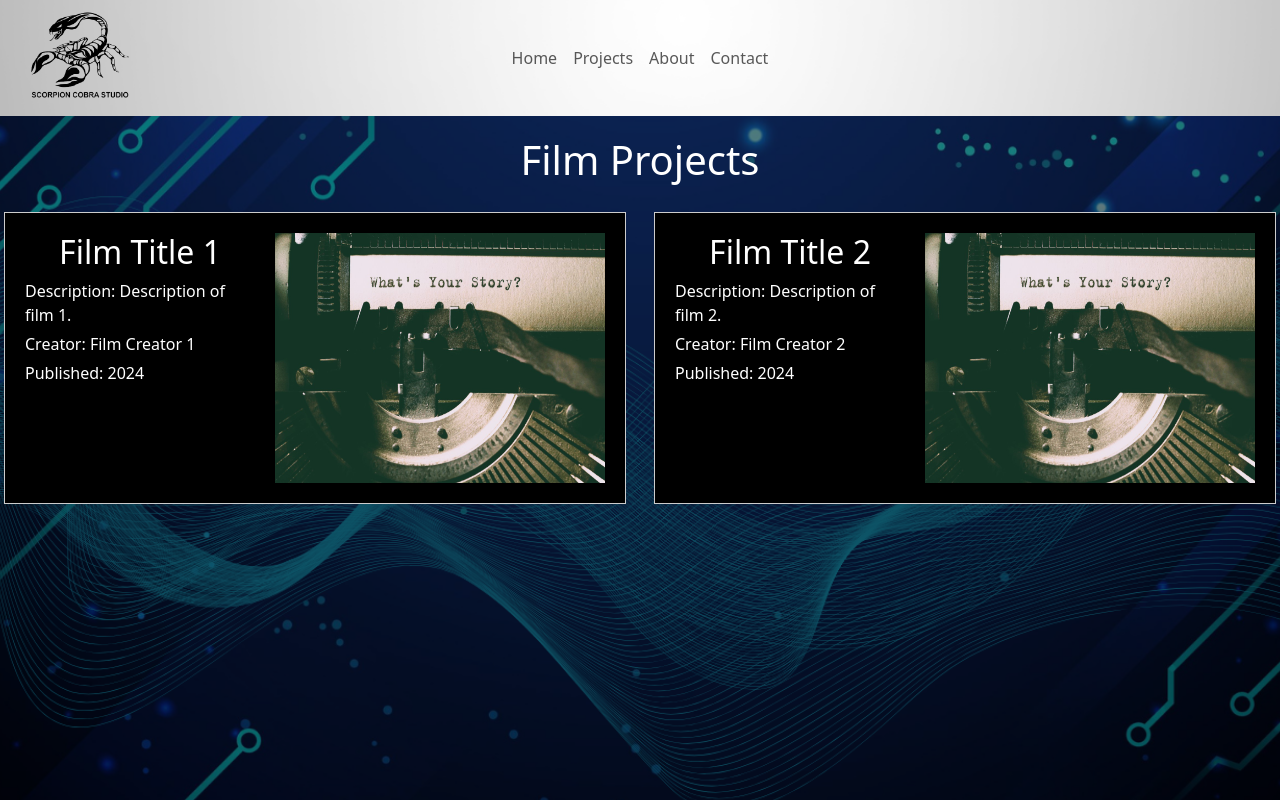
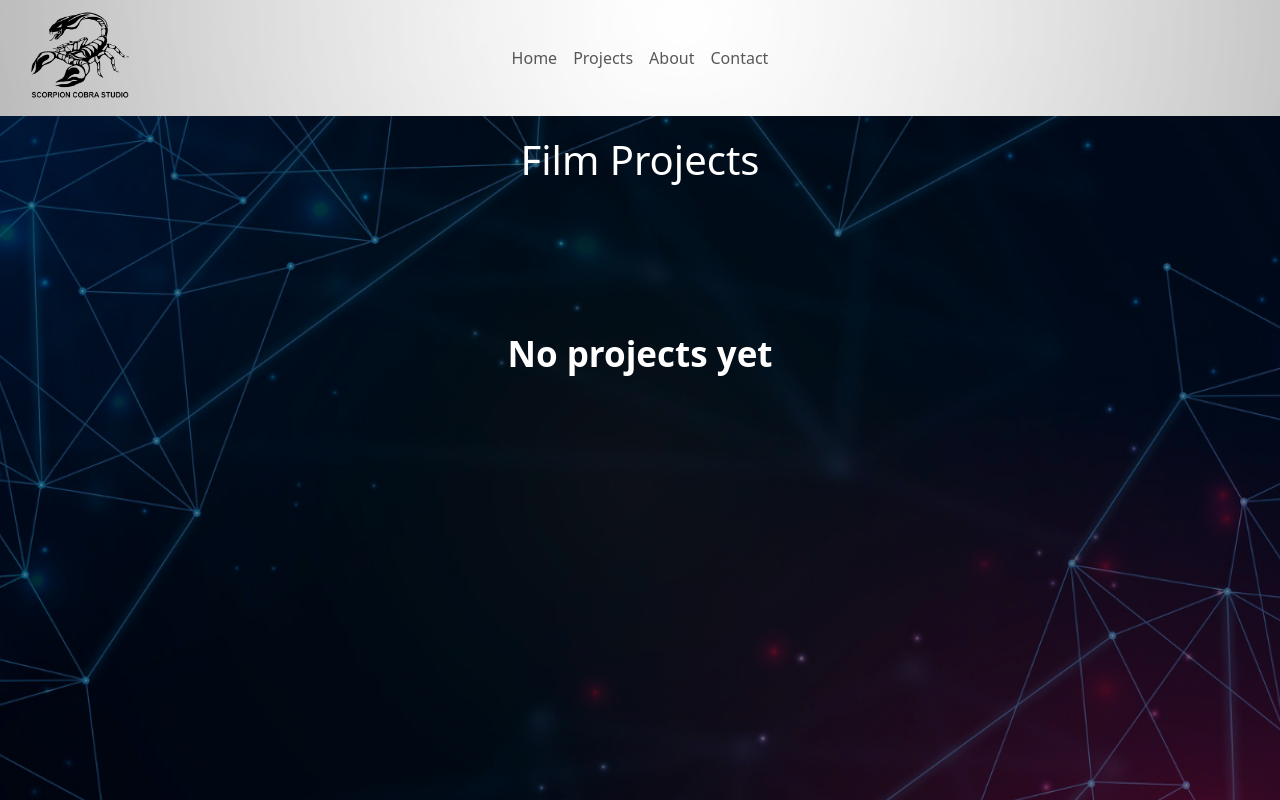
Before and after one commit to dom956/Scorpion-Cobra-Studio, a React (Create React App) app: page /category/film in a window 1280 px wide. Shown: the top 800 px of the page. Built offline with nearby package versions, Linux system fonts and the light colour scheme.

Commit message:
-added error state to contact page -fixed grid layout on category page -adjusted UI layout and color for text, images, pages
Co-authored-by: Theheavyduty <Theheavyduty@users.noreply.github.com>

```diff
--- a/src/App.css
+++ b/src/App.css
@@ -14,4 +14,5 @@ html, body {
 .main-content {
     flex: 1;
     padding: 0;
+    color: white;
 }
--- a/src/Pages/Category.jsx
+++ b/src/Pages/Category.jsx
@@ -22,7 +22,7 @@ const Category = () => {
                 {
                     id: 'game1',
                     title: 'Escape The Humans',
-                    description: '2D puzzle platformer game, navigate your way through a series of mazes, avoid enemies, and solve your way out.',
+                    description: '2D puzzle platformer game, navigate your way through a series of challenging levels, avoid enemies, and solve your way out.',
                     creator: 'Scorpion Cobra Studio',
                     platforms: 'PC, Mobile',
                     published: '2024',
@@ -69,43 +69,13 @@ const Category = () => {
         case 'film':
             pageTitle = 'Film Projects';
             projects = [
-                {
-                    id: 'film1',
-                    title: 'Film Title 1',
-                    description: 'Description of film 1.',
-                    creator: 'Film Creator 1',
-                    published: '2024',
-                    image: filmImage,
-                },
-                {
-                    id: 'film2',
-                    title: 'Film Title 2',
-                    description: 'Description of film 2.',
-                    creator: 'Film Creator 2',
-                    published: '2024',
-                    image: filmImage,
-                },
+              /* your film projects here */
             ];
             break;
         case 'literature':
             pageTitle = 'Literature Projects';
             projects = [
-                {
-                    id: 'literature1',
-                    title: 'Literature Title 1',
-                    description: 'Description of literature 1.',
-                    creator: 'Literature Creator 1',
-                    published: '2024',
-                    image: filmImage,
-                },
-                {
-                    id: 'literature2',
-                    title: 'Literature Title 2',
-                    description: 'Description of literature 2.',
-                    creator: 'Literature Creator 2',
-                    published: '2024',
-                    image: filmImage,
-                },
+              /* your literature projects here */
             ];
             break;
         default:
@@ -114,7 +84,8 @@ const Category = () => {
 
     return (
         <div className="category-page">
-            <h1>{pageTitle}</h1>
+        <h1>{pageTitle}</h1>
+        {projects.length > 0 ? (
             <div className="category-grid">
                 {projects.map((project, index) => (
                     <div key={index} className="category-box">
@@ -149,7 +120,12 @@ const Category = () => {
                     </div>
                 ))}
             </div>
-        </div>
+        ) : (
+            <div className="no-projects-message">
+                <p>No projects yet</p>
+            </div>
+        )}
+    </div>
     );
 };
 
--- a/src/Pages/Contact.jsx
+++ b/src/Pages/Contact.jsx
@@ -19,7 +19,7 @@ function Contact() {
           <p>Country: Israel</p>
         </div>
         <div className="social-media">
-          <a href="https://twitter.com" target="_blank" rel="noopener noreferrer">
+          <a href="https://x.com/scorpioncobra52" target="_blank" rel="noopener noreferrer">
             <FontAwesomeIcon icon={faTwitter} />
           </a>
           <a href="https://linkedin.com" target="_blank" rel="noopener noreferrer">
@@ -113,6 +113,7 @@ function Contact() {
         </button>
 
         {state.succeeded && <p className="success-message">Thanks for contacting me! I will get back to you soon.</p>}
+        {state.errors &&  <p className="error-message">Submission failed. Please try again later.</p>}
       </form>
     </div>
   </div>
--- a/src/Pages/Home.jsx
+++ b/src/Pages/Home.jsx
@@ -22,7 +22,7 @@ function Home() {
     return (
       <div className='homepage-container'>
       <div className='home-container'>
-      <h1>My Games</h1>
+      <h1>Latest Projects</h1>
       <div className='games-list'>
         {Object.keys(projectList).map(projectId => (
           <div key={projectId} className='game-item'>
--- a/src/Styles/About.css
+++ b/src/Styles/About.css
@@ -1,7 +1,7 @@
 .about-page {
   padding: 20px;
   position: relative;
-  background-image: url('../Images/background1.png');
+  background-image: url('../Images/background4.jpg');
   background-size: cover;
   background-position: center;
   color: white;
--- a/src/Styles/Category.css
+++ b/src/Styles/Category.css
@@ -1,5 +1,5 @@
 .category-page {
-  background: url('../Images/background1.png') center/cover no-repeat;
+  background: url('../Images/background3.png') center/cover no-repeat;
   color: white;
   height: 100vh;
   overflow: hidden;
@@ -25,15 +25,19 @@
 
 .category-grid {
   display: grid;
-  grid-template-columns: repeat(auto-fit, minmax(300px, 1fr)); /* Responsive grid */
+  grid-template-columns: repeat(2, 1fr);
   gap: 20px;
+}
+
+.category-grid > *:only-child {
+  grid-column: 1 / 2;
 }
 
 .category-box {
   border: 1px solid #ccc;
   background-color: black;
   padding: 20px;
-  display: flex;
+  display:flex;
   flex-direction: row;
   align-items: flex-start;
   margin-left: 4px;
@@ -116,3 +120,13 @@
   height: 100%; /* Ensure the image fills the container */
   object-fit: contain; /* Maintain aspect ratio of images */
 }
+
+.no-projects-message {
+  display: flex;
+  justify-content: center;
+  align-items: center;
+  height: 300px;
+  font-size: 35px;
+  font-weight: bold;
+  text-align: center;
+}
--- a/src/Styles/Contact.css
+++ b/src/Styles/Contact.css
@@ -12,7 +12,7 @@
   left: 0;
   right: 0;
   bottom: 0;
-  background: url('../Images/background1.png') center/cover no-repeat;
+  background: url('../Images/background2.png') center/cover no-repeat;
   background-color: rgba(0, 0, 0, 0.5);
   z-index: -1;
   background-blend-mode: overlay;
@@ -28,6 +28,7 @@
   flex-direction: column;
   align-items: center;
   background-color: white;
+  color: black;
   margin-bottom: 2%;
 }
 
--- a/src/Styles/Home.css
+++ b/src/Styles/Home.css
@@ -17,25 +17,32 @@
   right: 0;
   bottom: 0;
   background: url('../Images/background1.png') center/cover no-repeat;
-  background-color: rgba(0, 0, 0, 0.5); /* Black with 50% opacity */
-  background-blend-mode: overlay; /* Blend the background image and color */
-  z-index: -1; /* Ensure this is behind the content */
+  background-color: rgba(0, 0, 0, 0.5);
+  background-blend-mode: overlay;
+  z-index: -1;
+}
+
+h2{
+  padding-bottom: 5px;
 }
 
 .home-container {
   width: 80%; /* Adjust to make the container more contained */
   width: 100%; /* Optional: Maximum width to prevent it from becoming too wide */
-  text-align: center; /* Centers the text inside the div */
-  position: relative; /* Necessary for z-index to take effect */
-
+  text-align: center;
+  position: relative;
 }
 
 .game-item {
   width: 100%; /* Full width of the container */
-  background-color: black; /* Background color for each item */
-  color: white; /* Text color inside the item */
-  padding: 20px; /* Padding around the content */
-  margin-bottom: 20px; /* Space between items */
+  color: white;
+  padding: 20px;
+  margin-bottom: 20px;
+}
+
+.splash-screen:hover {
+  transform: scale(1.1);
+  transition: transform 0.3s ease-in-out; /* Add a smooth transition effect */
 }
 
 .splash-screen {
--- a/src/Styles/Projects.css
+++ b/src/Styles/Projects.css
@@ -19,7 +19,7 @@
   left: 0;
   width: 100%;
   height: 130%;
-  background: url('../Images/background1.png') center/cover no-repeat;
+  background: url('../Images/background2.png') center/cover no-repeat;
   z-index: -2; /* Place behind the overlay and content */
 }
 
```
